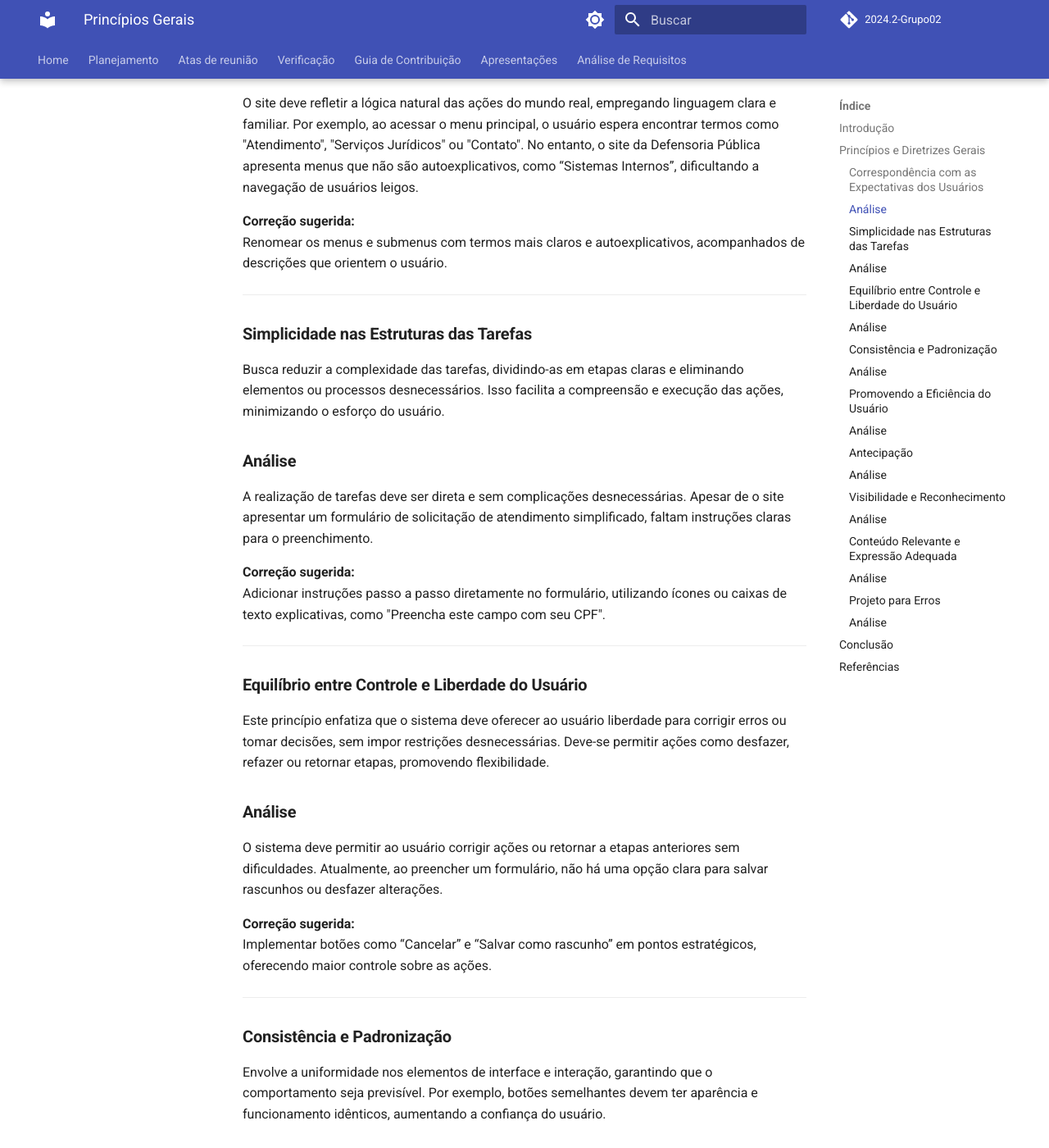
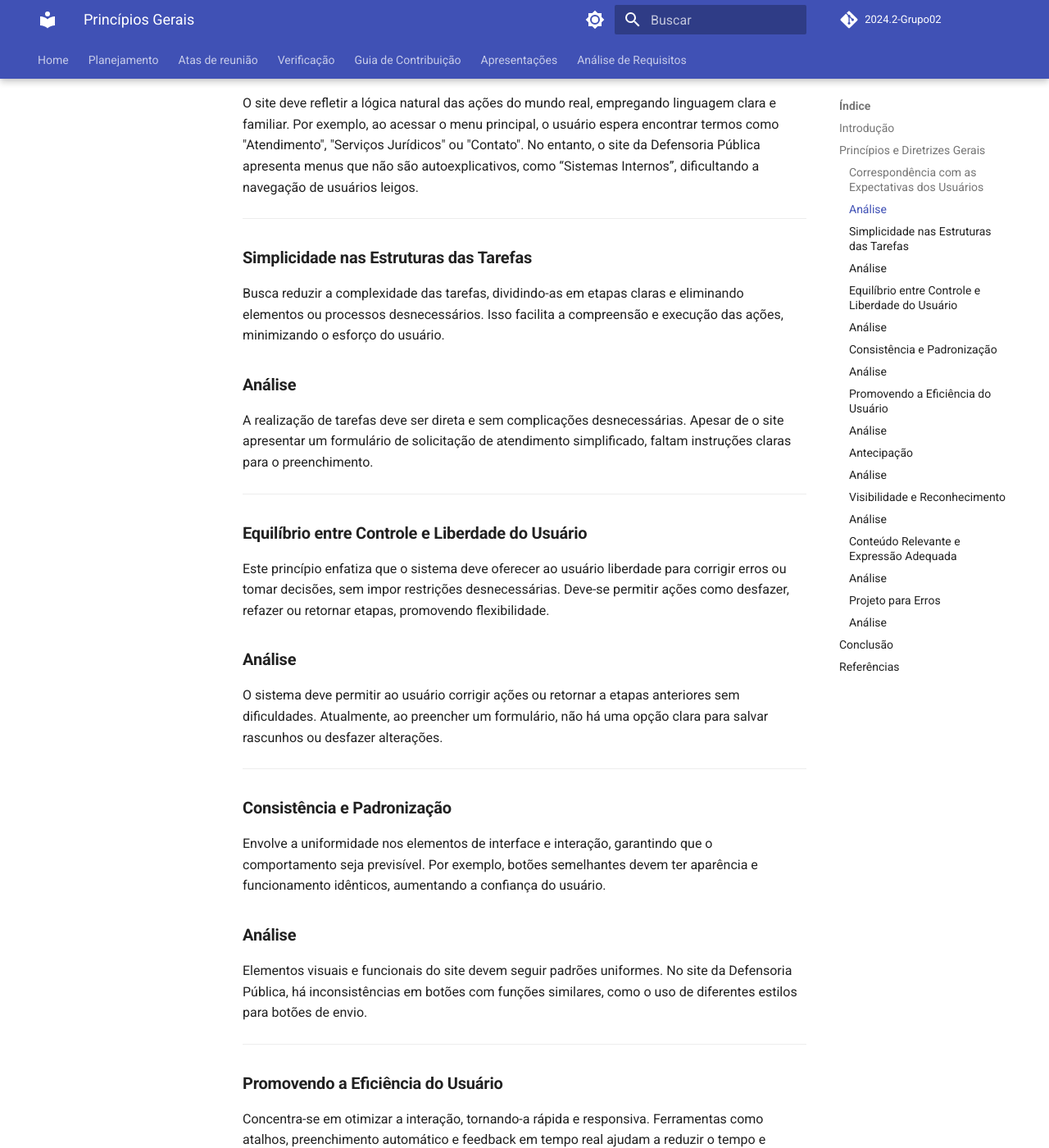
Before and after one commit to Interacao-Humano-Computador/2024.2-Grupo02, an MkDocs documentation site: the page built from docs/Analise/PrincipiosGerais.md, in a window 1280 px wide and 1400 px high, scrolled down 704 px. Shown: the whole window at 82% size. Built offline with MkDocs 1.6.1 and Material for MkDocs 9.7.7, drawn with Linux system fonts in a browser that asks for light colours; comment, search, counter and statistics services are not loaded; some of the changed text lies outside the part shown.

Commit message:
Update PrincipiosGerais.md

```diff
--- a/docs/Analise/PrincipiosGerais.md
+++ b/docs/Analise/PrincipiosGerais.md
@@ -16,8 +16,7 @@ Refere-se à necessidade de o sistema se alinhar às expectativas e ao modelo me
 ### **Análise**
 O site deve refletir a lógica natural das ações do mundo real, empregando linguagem clara e familiar. Por exemplo, ao acessar o menu principal, o usuário espera encontrar termos como "Atendimento", "Serviços Jurídicos" ou "Contato". No entanto, o site da Defensoria Pública apresenta menus que não são autoexplicativos, como “Sistemas Internos”, dificultando a navegação de usuários leigos.
 
-**Correção sugerida:**
-Renomear os menus e submenus com termos mais claros e autoexplicativos, acompanhados de descrições que orientem o usuário.
+
 
 ---
 
@@ -27,8 +26,7 @@ Busca reduzir a complexidade das tarefas, dividindo-as em etapas claras e elimin
 ### **Análise**
 A realização de tarefas deve ser direta e sem complicações desnecessárias. Apesar de o site apresentar um formulário de solicitação de atendimento simplificado, faltam instruções claras para o preenchimento.
 
-**Correção sugerida:**
-Adicionar instruções passo a passo diretamente no formulário, utilizando ícones ou caixas de texto explicativas, como "Preencha este campo com seu CPF".
+
 
 ---
 
@@ -38,8 +36,7 @@ Este princípio enfatiza que o sistema deve oferecer ao usuário liberdade para
 ### **Análise**
 O sistema deve permitir ao usuário corrigir ações ou retornar a etapas anteriores sem dificuldades. Atualmente, ao preencher um formulário, não há uma opção clara para salvar rascunhos ou desfazer alterações.
 
-**Correção sugerida:**
-Implementar botões como “Cancelar” e “Salvar como rascunho” em pontos estratégicos, oferecendo maior controle sobre as ações.
+
 
 ---
 
@@ -49,18 +46,16 @@ Envolve a uniformidade nos elementos de interface e interação, garantindo que
 ### **Análise**
 Elementos visuais e funcionais do site devem seguir padrões uniformes. No site da Defensoria Pública, há inconsistências em botões com funções similares, como o uso de diferentes estilos para botões de envio.
 
-**Correção sugerida:**
-Adotar um padrão único para botões e ícones em todo o site, melhorando a previsibilidade e a confiança do usuário.
 
 ---
 
 ### **Promovendo a Eficiência do Usuário**
 Concentra-se em otimizar a interação, tornando-a rápida e responsiva. Ferramentas como atalhos, preenchimento automático e feedback em tempo real ajudam a reduzir o tempo e esforço necessários para alcançar os objetivos.
+
 ### **Análise**
 O site deve ser responsivo e reduzir tempos de espera. Contudo, há momentos em que o site apresenta lentidão sem fornecer feedback ao usuário, como durante o carregamento de páginas.
 
-**Correção sugerida:**
-Inserir mensagens como “Carregando, por favor aguarde...” ou barras de progresso para indicar o andamento das ações.
+
 
 ---
 
@@ -70,8 +65,6 @@ Trata-se de prever as necessidades do usuário e fornecer soluções proativas.
 ### **Análise**
 O sistema deve prever as necessidades do usuário, como preenchimentos automáticos. No site da Defensoria Pública, ao acessar o histórico de atendimentos, os filtros de busca não têm valores pré-definidos, exigindo esforço adicional.
 
-**Correção sugerida:**
-Implementar preenchimentos automáticos para campos como CPF e datas, com base nos dados do cadastro do usuário.
 
 ---
 
@@ -81,8 +74,6 @@ Destaca a importância de tornar as opções e informações visíveis e acessí
 ### **Análise**
 Os elementos disponíveis devem ser facilmente identificáveis. Embora o site destaque algumas ações principais, como “Agendar Atendimento”, há opções menos visíveis que se perdem no design geral.
 
-**Correção sugerida:**
-Reorganizar a interface para destacar funções principais, utilizando cores ou elementos visuais que chamem a atenção para ações importantes.
 
 ---
 
@@ -92,9 +83,6 @@ Envolve apresentar informações claras, concisas e apropriadas ao público-alvo
 ### **Análise**
 Textos longos e complexos podem dificultar a interação. No site, termos jurídicos são utilizados sem explicação adicional, dificultando o entendimento do público.
 
-**Correção sugerida:**
-Simplificar a linguagem utilizada no site e incluir glossários ou links explicativos para termos jurídicos mais técnicos.
-
 ---
 
 ### **Projeto para Erros**
@@ -102,9 +90,6 @@ Foca em minimizar a ocorrência de erros e oferecer suporte claro quando eles ac
 
 ### **Análise**
 O site deve prever erros e oferecer opções para corrigi-los. Atualmente, ao enviar um formulário com dados incorretos, a mensagem de erro não informa qual campo precisa ser corrigido.
-
-**Correção sugerida:**
-Exibir mensagens de erro detalhadas que indiquem o campo com problemas, além de incluir sugestões para a correção.
 
 ---
 
```
